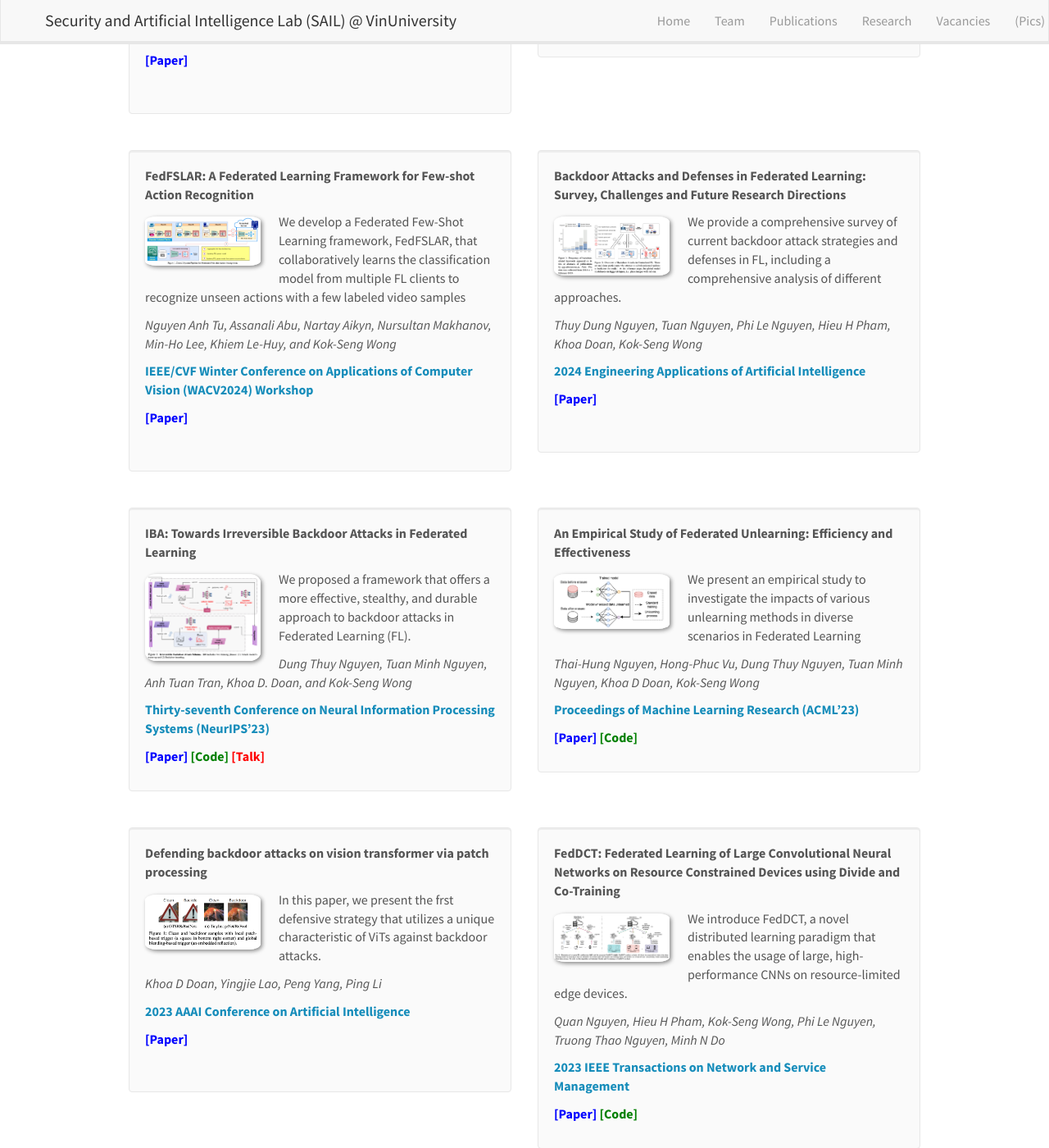
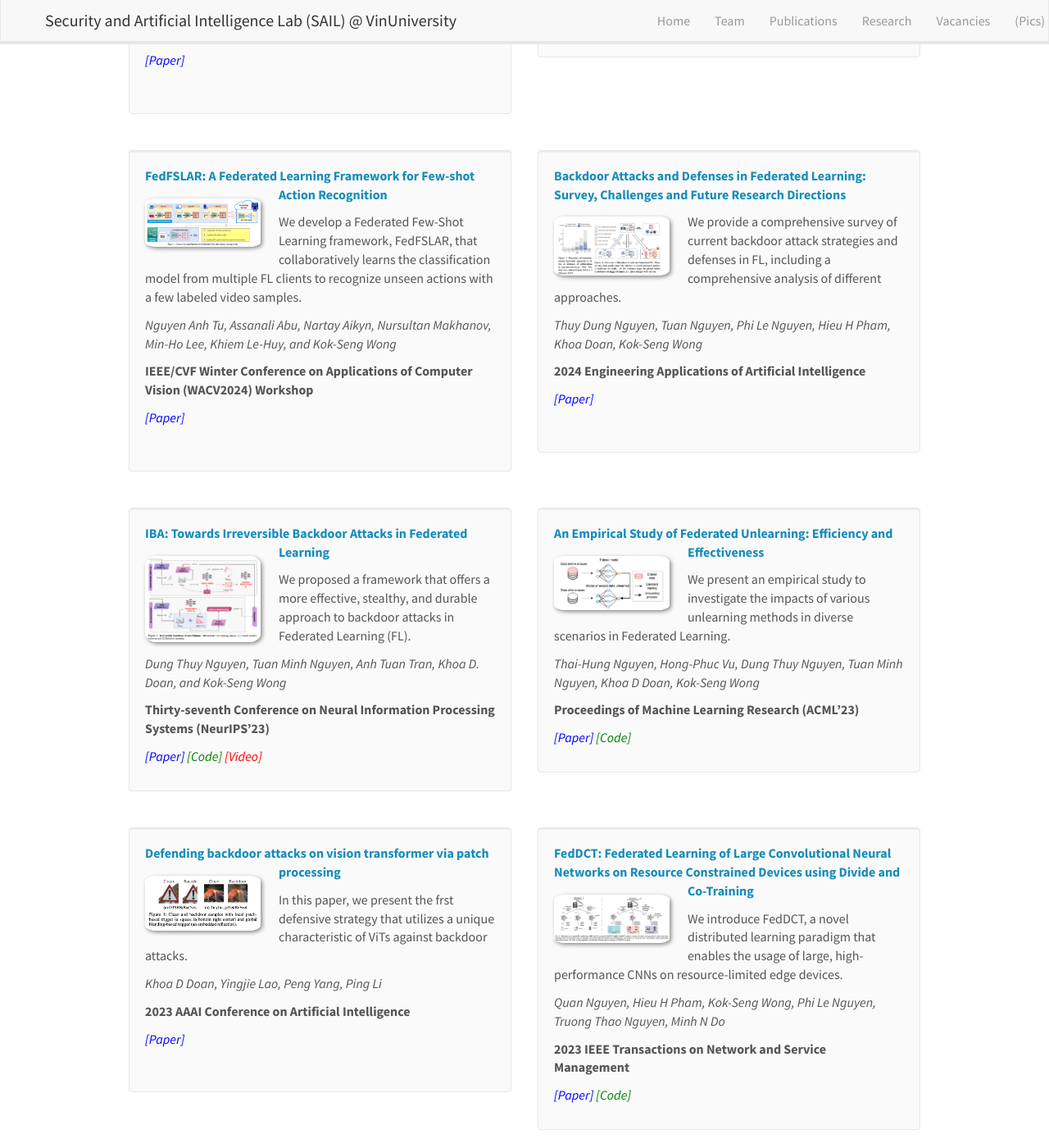
Before and after one commit to sail-research/sail-web, a Jekyll site: the page built from _pages/publications.md, in a window 1280 px wide and 1400 px high, scrolled down 1435 px. Shown: the whole window at 82% size. Built offline with Jekyll 4.4.1, drawn with Linux system fonts in a browser that asks for light colours; nearby versions of some CDN libraries; some of the changed text lies outside the part shown.

Commit message:
update url blank

```diff
--- a/_data/news.yml
+++ b/_data/news.yml
@@ -1,5 +1,5 @@
 - date: October, 2024
-  headline: "New Project Launch: **Improving NLP Applications in Low-resource Languages: One Country and One Use Case At A Time**, A Cross-College Project at VinUniversity"
+  headline: "New Project Launch: **Improving NLP Applications in Low-resource Languages: One Country and One Use Case At A Time**, A Cross-College Project at VinUniversity."
 
 - date: October, 2024
   headline: "New Project: **Green Serverless Computing for Resource-Efficient AI Training** at the Center for Environment Intelligence, VinUniversity, Hanoi, Vietnam."
--- a/_data/publist.yml
+++ b/_data/publist.yml
@@ -1,6 +1,6 @@
 - title: "HPE-Li: WiFi-enabled Lightweight Dual Selective Kernel Convolution for Human Pose Estimation"
   image: paper-eccv24.png
-  description: We introduces a novel HPE-Li approach that harnesses multi-modal sensors (e.g. camera and WiFi) to generate accurate 3D skeletal in HPE. We then develop an efficient deep neural network to process raw WiFi signals
+  description: We introduces a novel HPE-Li approach that harnesses multi-modal sensors (e.g. camera and WiFi) to generate accurate 3D skeletal in HPE. We then develop an efficient deep neural network to process raw WiFi signals.
   authors: Gian Toan D, Tien Dac Lai, Thien Van Luong, Kok-Seng Wong, Van-Dinh Nguyen
   link:
     url: https://www.ecva.net/papers/eccv_2024/papers_ECCV/papers/04496.pdf
@@ -59,7 +59,7 @@
 
 - title: "FedFSLAR: A Federated Learning Framework for Few-shot Action Recognition"
   image: paper-fedfslar.png
-  description: We develop a Federated Few-Shot Learning framework, FedFSLAR, that collaboratively learns the classification model from multiple FL clients to recognize unseen actions with a few labeled video samples
+  description: We develop a Federated Few-Shot Learning framework, FedFSLAR, that collaboratively learns the classification model from multiple FL clients to recognize unseen actions with a few labeled video samples.
   authors: Nguyen Anh Tu, Assanali Abu, Nartay Aikyn, Nursultan Makhanov, Min-Ho Lee, Khiem Le-Huy, and Kok-Seng Wong
   link:
     url: https://openaccess.thecvf.com/content/WACV2024W/RWS/papers/Tu_FedFSLAR_A_Federated_Learning_Framework_for_Few-Shot_Action_Recognition_WACVW_2024_paper.pdf
@@ -88,7 +88,7 @@
 
 - title: "An Empirical Study of Federated Unlearning: Efficiency and Effectiveness"
   image: fedunlearning-machineul.png
-  description: We present an empirical study to investigate the impacts of various unlearning methods in diverse scenarios in Federated Learning
+  description: We present an empirical study to investigate the impacts of various unlearning methods in diverse scenarios in Federated Learning.
   authors: Thai-Hung Nguyen, Hong-Phuc Vu, Dung Thuy Nguyen, Tuan Minh Nguyen, Khoa D Doan, Kok-Seng Wong
   link:
     url: https://proceedings.mlr.press/v222/nguyen24a.html
--- a/_pages/publications.md
+++ b/_pages/publications.md
@@ -25,17 +25,21 @@ permalink: /publications/
 
 <div class="col-sm-6 clearfix">
  <div class="well">
-  <pubtit>{{ publi.title }}</pubtit>
+  <!-- <pubtit>{{ publi.title }}</pubtit> -->
+  <!-- <a href="{{ publi.link.url }}"><pubtit>{{ publi.title }}</pubtit></a> -->
+  <a href="{{ publi.link.url }}" target="_blank"><pubtit>{{ publi.title }}</pubtit></a>
   <img src="{{ site.url }}{{ site.baseurl }}/images/pubpic/{{ publi.image }}" class="img-responsive" width="33%" style="float: left" />
   <p>{{ publi.description }}</p>
   <p><em>{{ publi.authors }}</em></p>
-  <p><strong><a href="{{ publi.link.url }}">{{ publi.link.display }}</a></strong></p>
+  <!-- <p><strong><a href="{{ publi.link.url }}">{{ publi.link.display }}</a></strong></p> -->
+  <p><strong>{{ publi.link.display }}</strong></p>
 
-  <p><strong>
-    {% if publi.link.url.size > 0 %}<a href="{{ publi.link.url }}" style="color: blue;">[Paper]</a> {% endif %}
-    {% if publi.link.code.size > 0 %}<a href="{{ publi.link.code }}" style="color: green;">[Code]</a> {% endif %}
-    {% if publi.link.talk.size > 0 %}<a href="{{ publi.link.talk }}" style="color: red;">[Talk]</a> {% endif %}
-  </strong></p>
+  <p><em>
+    {% if publi.link.url.size > 0 %}<a href="{{ publi.link.url }}" style="color: blue;" target="_blank">[Paper]</a> {% endif %}
+    {% if publi.link.code.size > 0 %}<a href="{{ publi.link.code }}" style="color: green;" target="_blank">[Code]</a> {% endif %}
+    {% if publi.link.talk.size > 0 %}<a href="{{ publi.link.talk }}" style="color: red;" target="_blank">[Video]</a> {% endif %}
+  </em></p>
+
 
 
   <p class="text-danger"><strong> {{ publi.news1 }}</strong></p>
@@ -68,8 +72,7 @@ permalink: /publications/
 ## Full List of publications
 
 {% for publi in site.data.publist %}
-
-  {{ publi.title }} <br />
-  <em>{{ publi.authors }} </em><br /><a href="{{ publi.link.url }}">{{ publi.link.display }}</a>
+  <a href="{{ publi.link.url }}" target="_blank">{{ publi.title }}</a><br />
+  <strong>{{ publi.authors }} </strong><br /> <em>{{ publi.link.display }} </em>
 
 {% endfor %}
```
Also changed, not shown: _pages/research.md (+8 -3 lines), _pages/team.md (+2 -1 lines).
